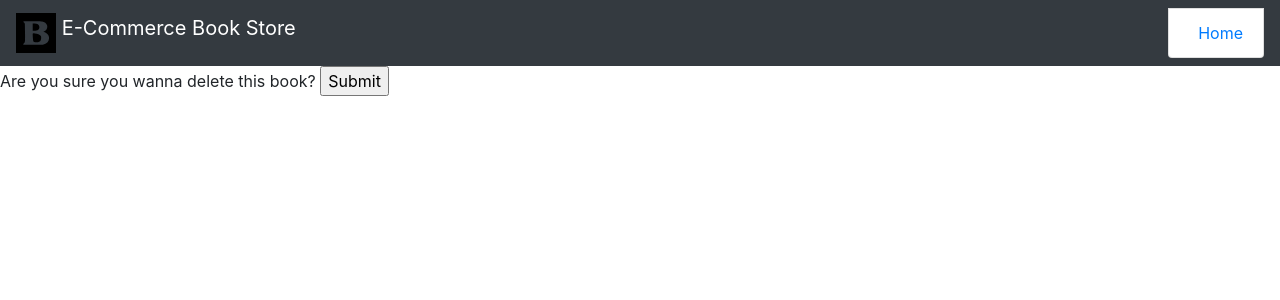
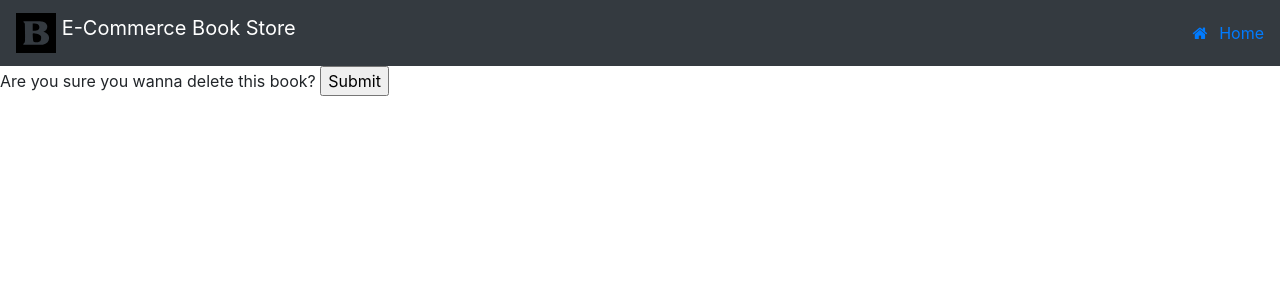
Before and after one commit to rajgopal161/e-book_webapp, a Django app: page /products/book/1/delete/ in a window 1280 px wide. Shown: the top 300 px of the page. Run offline with Django 3.2, Linux system fonts and the light colour scheme; some libraries are stand-ins or nearby versions.

Commit message:
adding icon to home button

```diff
--- a/mysite/myapp/templates/myapp/base.html
+++ b/mysite/myapp/templates/myapp/base.html
@@ -13,7 +13,17 @@
         <a class="navbar-brand" href="{% url 'myapp:products' %}">
         <img src="{% static 'myapp/booklist.svg' %}" width="40" height="40" class="d-inline-block align-top" alt="logo">
         E-Commerce Book Store
-        <a class="list-group-item" href="{% url 'myapp:products' %}"><i class="fa fa-home fa-fw" aria-hidden="true"></i>&nbsp; Home</a>
+
+        <link rel="stylesheet" href="https://cdnjs.cloudflare.com/ajax/libs/font-awesome/4.7.0/css/font-awesome.min.css">
+        <a  href="{% url 'myapp:products' %}"><i class="fa fa-home fa-fw" aria-hidden="false"></i>&nbsp; Home</a>
+
+        <!-- buttons for navigation bar
+        <button class="btn"><i class="fa fa-home"></i> Home</button>
+        <button class="btn"><i class="fa fa-bars"></i> Menu</button>
+        <button class="btn"><i class="fa fa-trash"></i> Trash</button>
+        <button class="btn"><i class="fa fa-close"></i> Close</button>
+        <button class="btn"><i class="fa fa-folder"></i> Folder</button>
+        -->
         </a>
         </nav>
 
```
